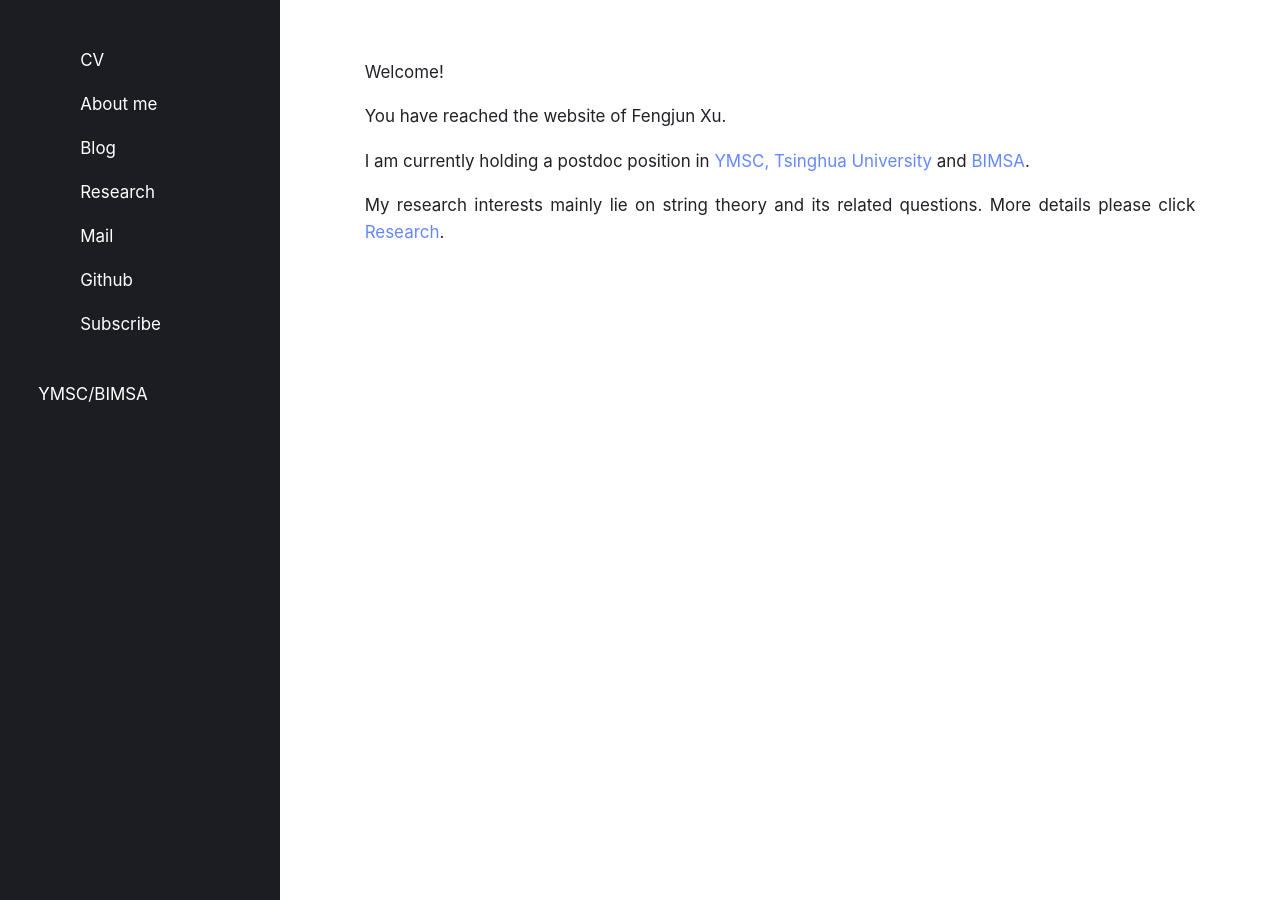
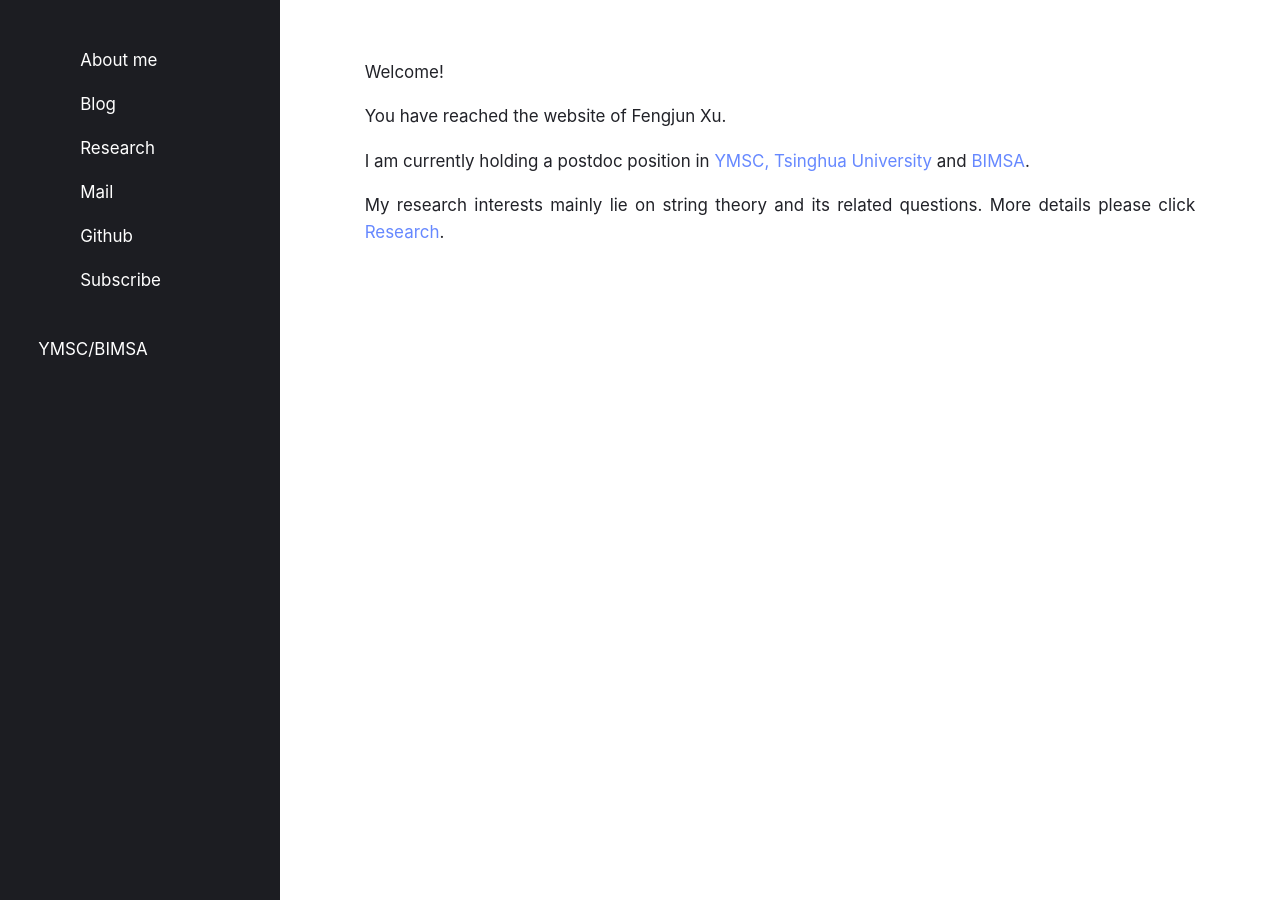
Before and after one commit to fengjunjohnxu/fengjunjohnxu.github.io, a Jekyll site: the page built from index.md, in a window 1280 px wide. Built offline with Jekyll 4.4.1, drawn with Linux system fonts in a browser that asks for light colours; some web fonts are replaced; our own code applies the rules of GitHub Pages for plain Markdown files.

Commit message:
Update _config.yml

```diff
--- a/_config.yml
+++ b/_config.yml
@@ -16,7 +16,7 @@ minimal: false             # use a dark header
 # Menu
 
 navigation:                # accepts {file, title, url, icon, sidebaricon}
-  - {file: "cv.md", title: "CV"}  # icon: home}
+  # - {file: "cv.md", title: "CV"}  # icon: home}
   - {file: "README.md", title: "About me" } #icon: address-card}
   - {file: "blog.md", title: "Blog"  }
   - {title: "Research", file: "research.md"  }
```
